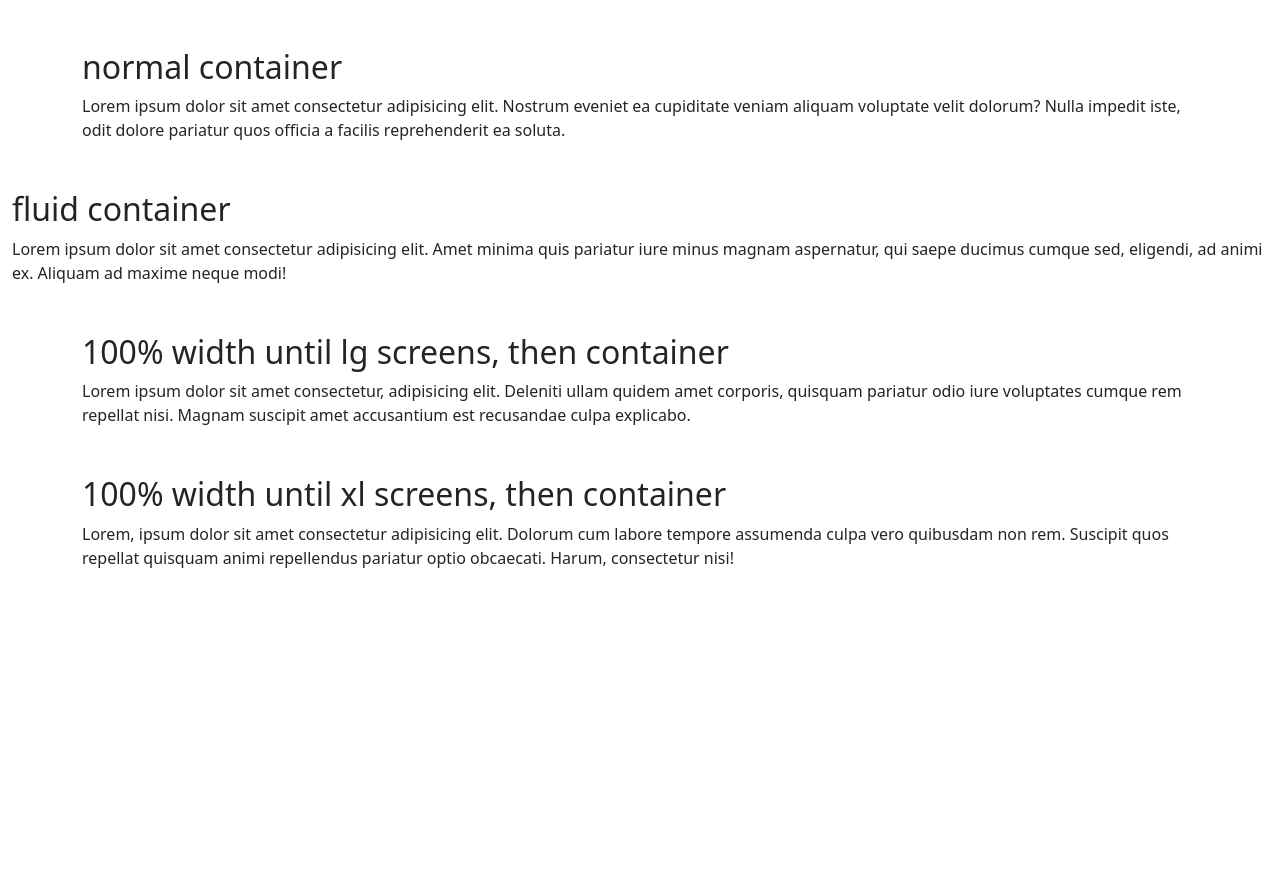
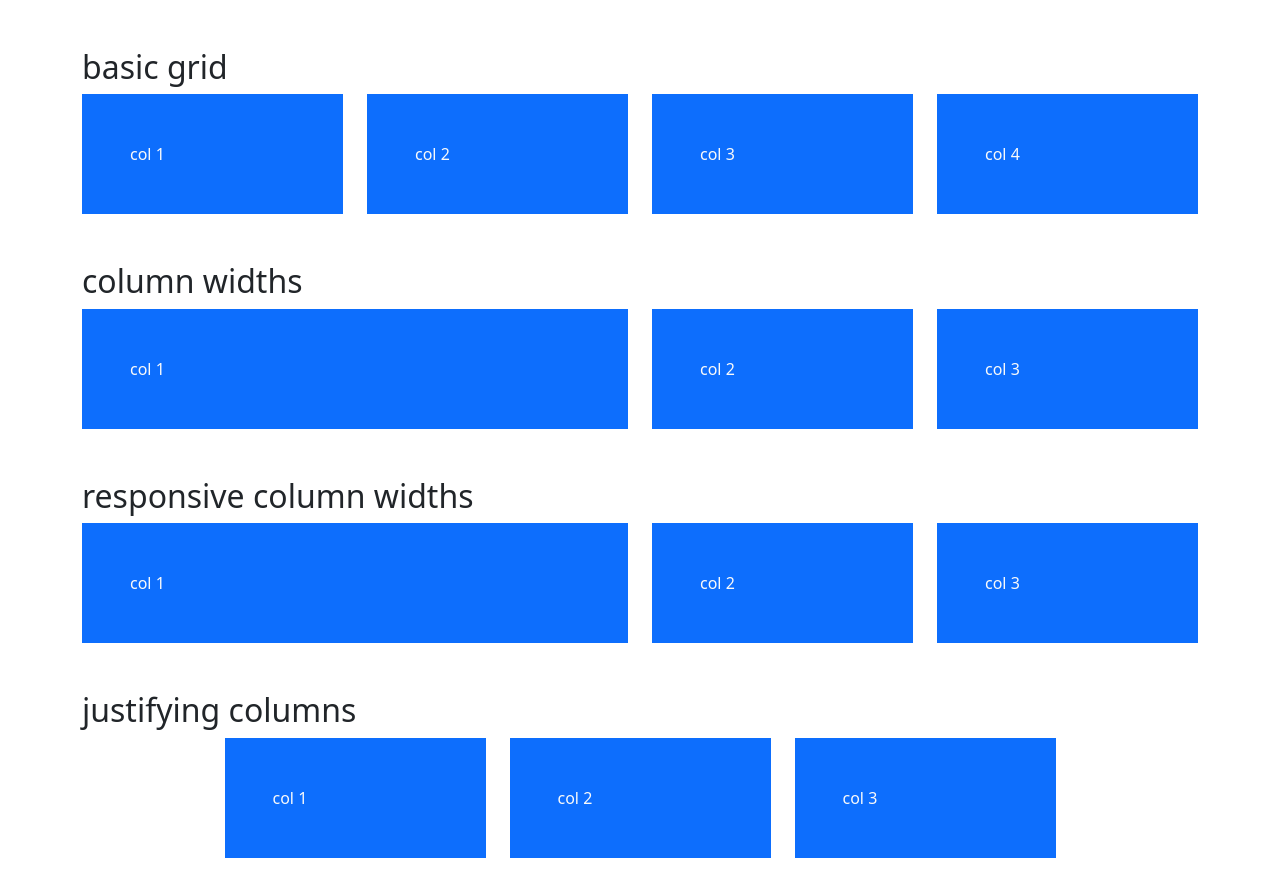
Before and after one commit to Bateeters/M02TutorialTeeters, a plain HTML site: page index.html in a window 1280 px wide. Before the commit the page ends 800 px from the top, so only its background shows below. Drawn offline with nearby package versions, Linux system fonts and the light colour scheme.

Commit message:
Tutorial #7

```diff
--- a/index.html
+++ b/index.html
@@ -8,24 +8,68 @@
     <link href="https://cdn.jsdelivr.net/npm/bootstrap@5.0.2/dist/css/bootstrap.min.css" rel="stylesheet" integrity="sha384-EVSTQN3/azprG1Anm3QDgpJLIm9Nao0Yz1ztcQTwFspd3yD65VohhpuuCOmLASjC" crossorigin="anonymous">
   </head>
   <body>
-    <div class="container my-5">
-      <h2>normal container</h2>
-      <p>Lorem ipsum dolor sit amet consectetur adipisicing elit. Nostrum eveniet ea cupiditate veniam aliquam voluptate velit dolorum? Nulla impedit iste, odit dolore pariatur quos officia a facilis reprehenderit ea soluta.</p>
-    </div>
-
-    <div class="container-fluid">
-      <h2>fluid container</h2>
-      <p>Lorem ipsum dolor sit amet consectetur adipisicing elit. Amet minima quis pariatur iure minus magnam aspernatur, qui saepe ducimus cumque sed, eligendi, ad animi ex. Aliquam ad maxime neque modi!</p>
+    <div class="container-lg my-5">
+      <h2>basic grid</h2>
+      <div class="row">
+        <div class="col">
+          <div class="p-5 bg-primary text-light">col 1</div>
+        </div>
+        <div class="col">
+          <div class="p-5 bg-primary text-light">col 2</div>
+        </div>
+        <div class="col">
+          <div class="p-5 bg-primary text-light">col 3</div>
+        </div>
+        <div class="col">
+          <div class="p-5 bg-primary text-light">col 4</div>
+        </div>
+      </div>
     </div>
 
     <div class="container-lg my-5">
-      <h2>100% width until lg screens, then container</h2>
-      <p>Lorem ipsum dolor sit amet consectetur, adipisicing elit. Deleniti ullam quidem amet corporis, quisquam pariatur odio iure voluptates cumque rem repellat nisi. Magnam suscipit amet accusantium est recusandae culpa explicabo.</p>
+      <h2>column widths</h2>
+        <div class="row">
+          <div class="col-6">
+            <div class="p-5 bg-primary text-light">col 1</div>
+          </div>
+          <div class="col-3">
+            <div class="p-5 bg-primary text-light">col 2</div>
+          </div>
+          <div class="col-3">
+            <div class="p-5 bg-primary text-light">col 3</div>
+          </div>
+      </div>
     </div>
 
-    <div class="container-xl my-5">
-      <h2>100% width until xl screens, then container</h2>
-      <p>Lorem, ipsum dolor sit amet consectetur adipisicing elit. Dolorum cum labore tempore assumenda culpa vero quibusdam non rem. Suscipit quos repellat quisquam animi repellendus pariatur optio obcaecati. Harum, consectetur nisi!</p>
+    <div class="container-lg my-5">
+      <h2>responsive column widths</h2>
+        <div class="row">
+          <div class="col-sm-4 col-lg-6">
+            <div class="p-5 bg-primary text-light">col 1</div>
+          </div>
+          <div class="col-sm-4 col-lg-3">
+            <div class="p-5 bg-primary text-light">col 2</div>
+          </div>
+          <div class="col-sm-4 col-lg-3">
+            <div class="p-5 bg-primary text-light">col 3</div>
+          </div>
+      </div>
+    </div>
+
+    <div class="container-lg my-5">
+      <h2>justifying columns</h2>
+        <div class="row justify-content-center">
+          <div class="col-md-3">
+            <div class="p-5 bg-primary text-light">col 1</div>
+          </div>
+          <div class="col-md-3">
+            <div class="p-5 bg-primary text-light">col 2</div>
+          </div>
+          <div class="col-md-3">
+            <div class="p-5 bg-primary text-light">col 3</div>
+          </div>
+        </div>
+
     </div>
 
     <script src="https://cdnjs.cloudflare.com/ajax/libs/emmet/2.3.4/emmet.cjs.js"></script>
```
